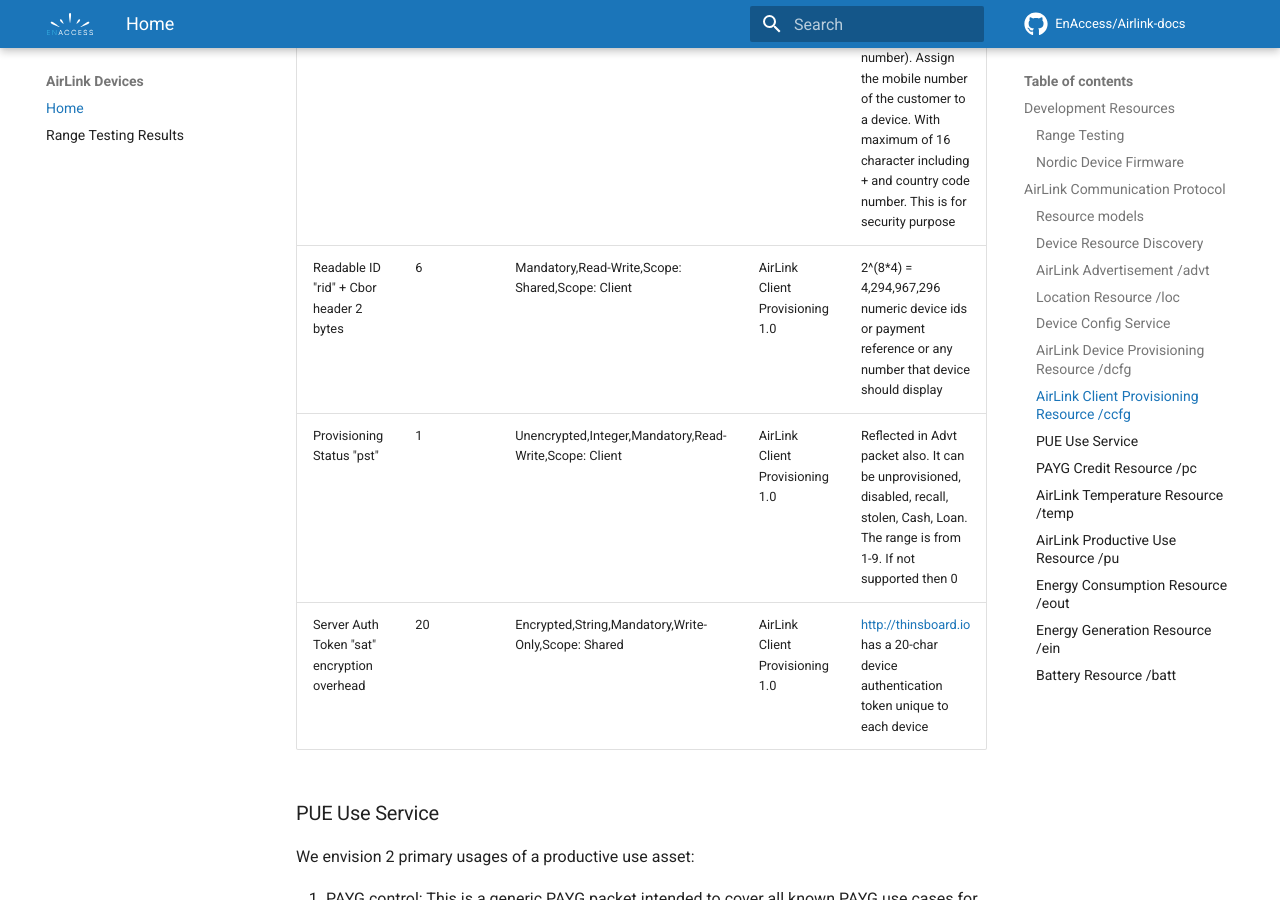
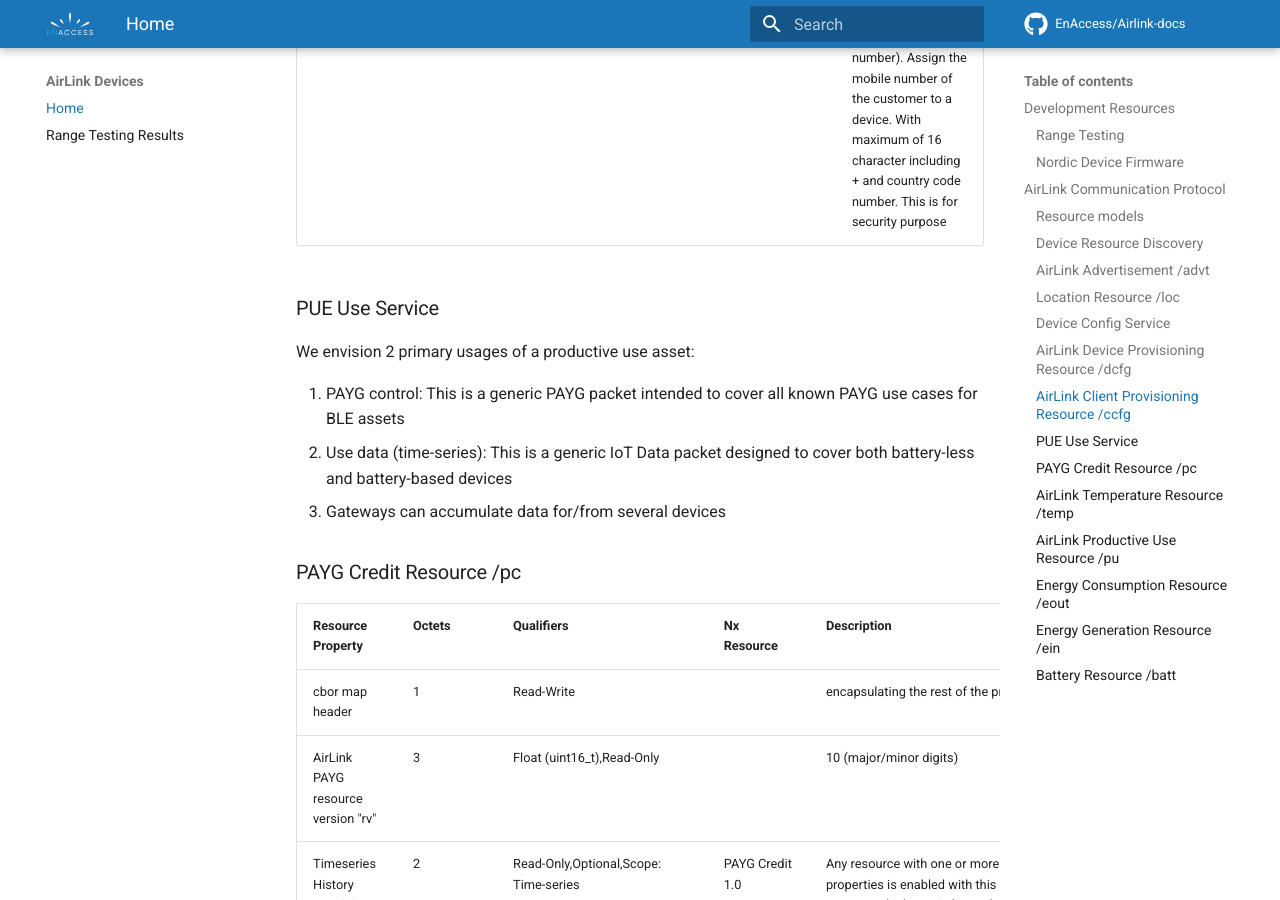
Before and after one commit to EnAccess/AirLink-docs, an MkDocs documentation site: the page built from docs/AirLink Devices.md, in a window 1280 px wide and 900 px high, scrolled down 11948 px. Built offline with MkDocs 1.6.1 and Material for MkDocs 9.7.7, drawn with Linux system fonts in a browser that asks for light colours; comment, search, counter and statistics services are not loaded.

Commit message:
Update AirLink Devices.md

```diff
--- a/docs/AirLink Devices.md
+++ b/docs/AirLink Devices.md
@@ -145,9 +145,6 @@ A gateway device reads this resource while scanning for devices (before a connec
 | Client Provisioning resource version "rv"   | 3                                                                  | Float (uint16_t),Read-Only                                         |                                                                                                                                                                                                                                                                                                              | 10 (major/minor digits)                                                                                                                                                    |
 | Customer Name "cn" | 16                                                                 | Unencrypted,String,Optional,Read-Write,Scope: Shared,Scope: Client | AirLink Client Provisioning 1.0                                                                                                                                                                                                                                                                              | Requested by customers for lost device reporting. This writes the customer name to a device with the maximum of 16 characters with space and special characters inclusive. |
 | Customer's Phone "cp"| 16                                          | Unencrypted,String,Optional,Read-Write,Scope: Shared,Scope: Client | AirLink Client Provisioning 1.0                                    | Requested by customers for stolen device reporting (needs a workflow to collect this number explicitly from client in addition to regular lead number). Assign the mobile number of the customer to a device. With maximum of 16 character including + and country code number. This is for security purpose |
-| Readable ID "rid" + Cbor header 2 bytes     | 6                                                                  | Mandatory,Read-Write,Scope: Shared,Scope: Client                   | AirLink Client Provisioning 1.0                                                                                                                                                                                                                                                                              | 2^(8*4) = 4,294,967,296 numeric device ids or payment reference or any number that device should display                                                                   |
-| Provisioning Status "pst"                   | 1                                                                  | Unencrypted,Integer,Mandatory,Read-Write,Scope: Client             | AirLink Client Provisioning 1.0                                                                                                                                                                                                                                                                              | Reflected in Advt packet also. It can be unprovisioned, disabled, recall, stolen, Cash, Loan. The range is from 1-9. If not supported then 0                               |
-| Server Auth Token "sat" encryption overhead | 20                                                                 | Encrypted,String,Mandatory,Write-Only,Scope: Shared                | AirLink Client Provisioning 1.0                                                                                                                                                                                                                                                                              | <http://thinsboard.io> has a 20-char device authentication token unique to each device                                                                                     |
 
 ### PUE Use Service
 
```
